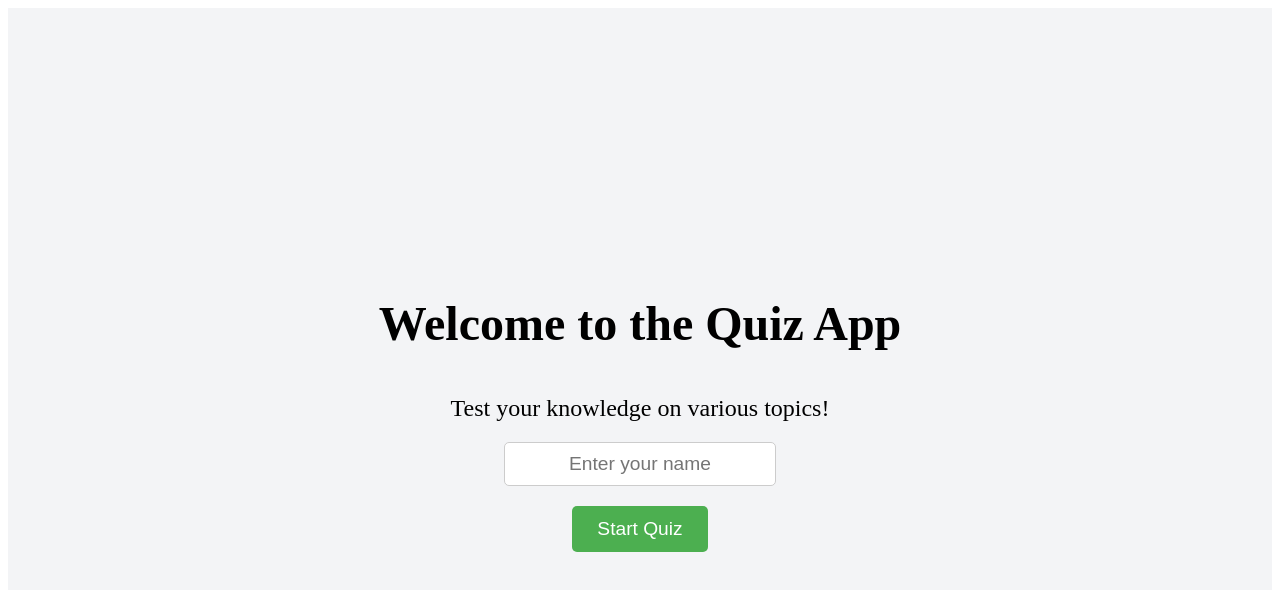
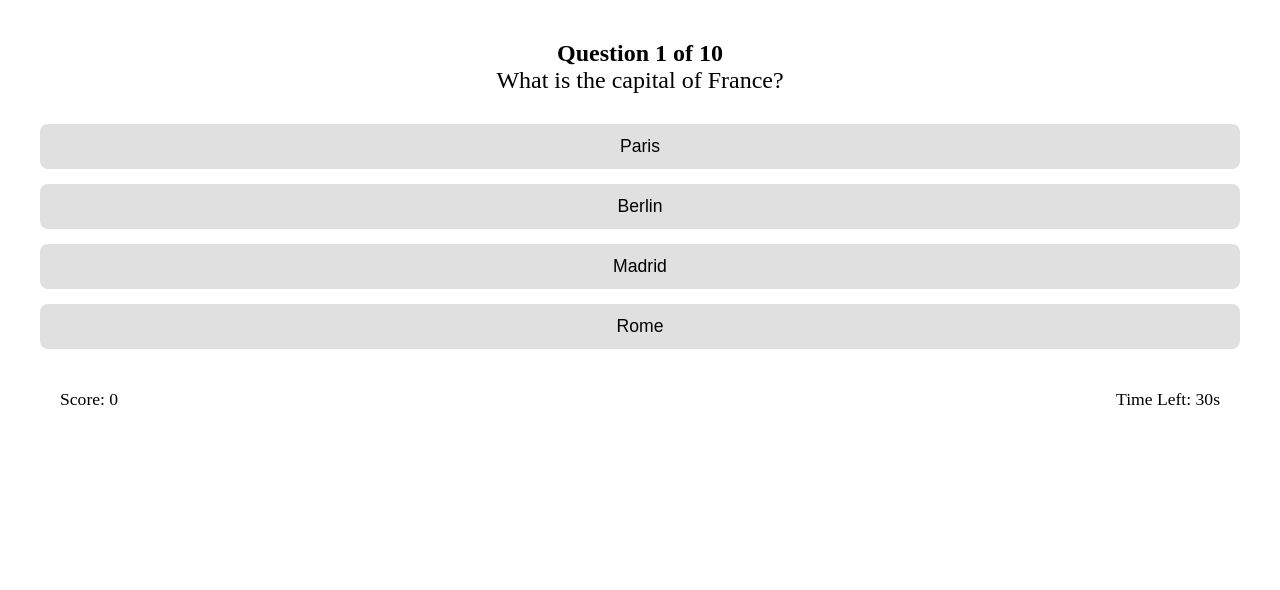
Before and after one commit to deepkapatel22199/quiz-app, a React app in the folder frontend/: page /quiz in a window 1280 px wide. Shown: the top 590 px of the page. Built offline with nearby package versions, Linux system fonts and the light colour scheme; the HTML template or start-up script is replaced by a standard one.

Commit message:
make design for quiz page

```diff
--- a/frontend/src/App.jsx
+++ b/frontend/src/App.jsx
@@ -1,9 +1,19 @@
 import React from 'react';
+import { BrowserRouter as Router, Routes, Route } from 'react-router-dom';
 import Home from './Components/Home';
+import Quiz from './Components/Quiz';
+import './App.css';
 
-function App() {
+const App = () => {
   return (
-    <Home />
+    <Router>
+      <div className="App">
+        <Routes>
+          <Route path="/" element={<Home />} />
+          <Route path="/quiz" element={<Quiz />} />
+        </Routes>
+      </div>
+    </Router>
   );
 }
 
--- a/frontend/src/Components/Home.jsx
+++ b/frontend/src/Components/Home.jsx
@@ -1,9 +1,14 @@
 import React from 'react';
+import { useNavigate } from 'react-router-dom';
 import './Home.css';
 
 
-function Home() {
+const Home = () => {
+  const navigate = useNavigate();
 
+  const handleStart = () => {
+    navigate('/quiz');
+  };
   return (
     <div className="home-container">
       <h1>Welcome to the Quiz App</h1>
@@ -13,7 +18,7 @@ function Home() {
         placeholder="Enter your name"
         className="name-input"
       />
-      <button className="start-btn">
+      <button className="start-btn" onClick={handleStart}>
         Start Quiz
       </button>
     </div>
--- /dev/null
+++ b/frontend/src/Components/Quiz.css
@@ -0,0 +1,39 @@
+.quiz-container {
+    padding: 40px;
+    text-align: center;
+    background-color: #ffffff;
+    min-height: 100vh;
+  }
+
+  .question {
+    font-size: 1.5rem;
+    margin-bottom: 30px;
+  }
+
+  .options {
+    display: flex;
+    flex-direction: column;
+    gap: 15px;
+    margin-bottom: 40px;
+  }
+
+  .option-btn {
+    padding: 12px;
+    font-size: 1.1rem;
+    background-color: #e0e0e0;
+    border: none;
+    border-radius: 8px;
+    cursor: pointer;
+    transition: background 0.3s ease;
+  }
+
+  .option-btn:hover {
+    background-color: #d5d5d5;
+  }
+
+  .quiz-footer {
+    display: flex;
+    justify-content: space-between;
+    font-size: 1.1rem;
+    padding: 0 20px;
+  }
--- /dev/null
+++ b/frontend/src/Components/Quiz.jsx
@@ -0,0 +1,25 @@
+import React from 'react';
+import './Quiz.css';
+
+const Quiz = () => {
+  return (
+    <div className="quiz-container">
+      <h2>Question 1 of 10</h2>
+      <p className="question">What is the capital of France?</p>
+
+      <div className="options">
+        <button className="option-btn">Paris</button>
+        <button className="option-btn">Berlin</button>
+        <button className="option-btn">Madrid</button>
+        <button className="option-btn">Rome</button>
+      </div>
+
+      <div className="quiz-footer">
+        <p>Score: 0</p>
+        <p>Time Left: 30s</p>
+      </div>
+    </div>
+  );
+}
+
+export default Quiz;
```
